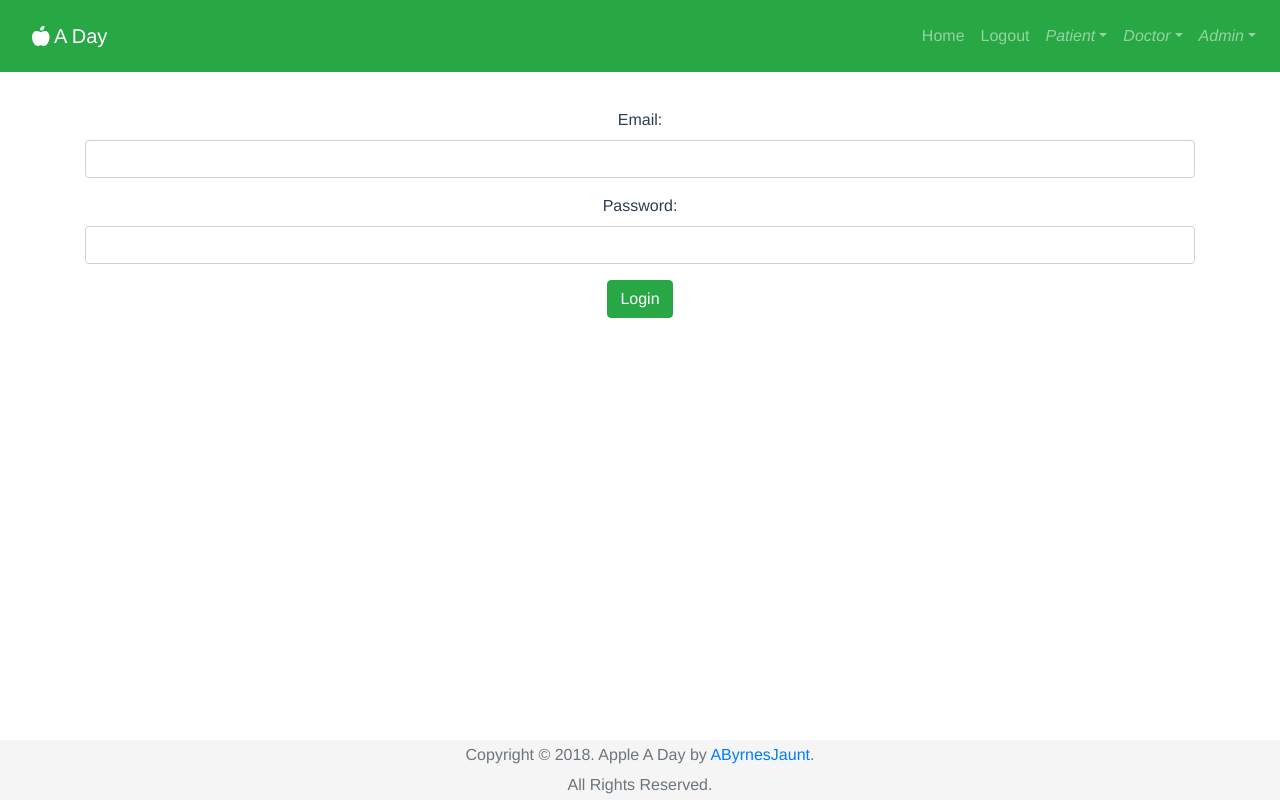
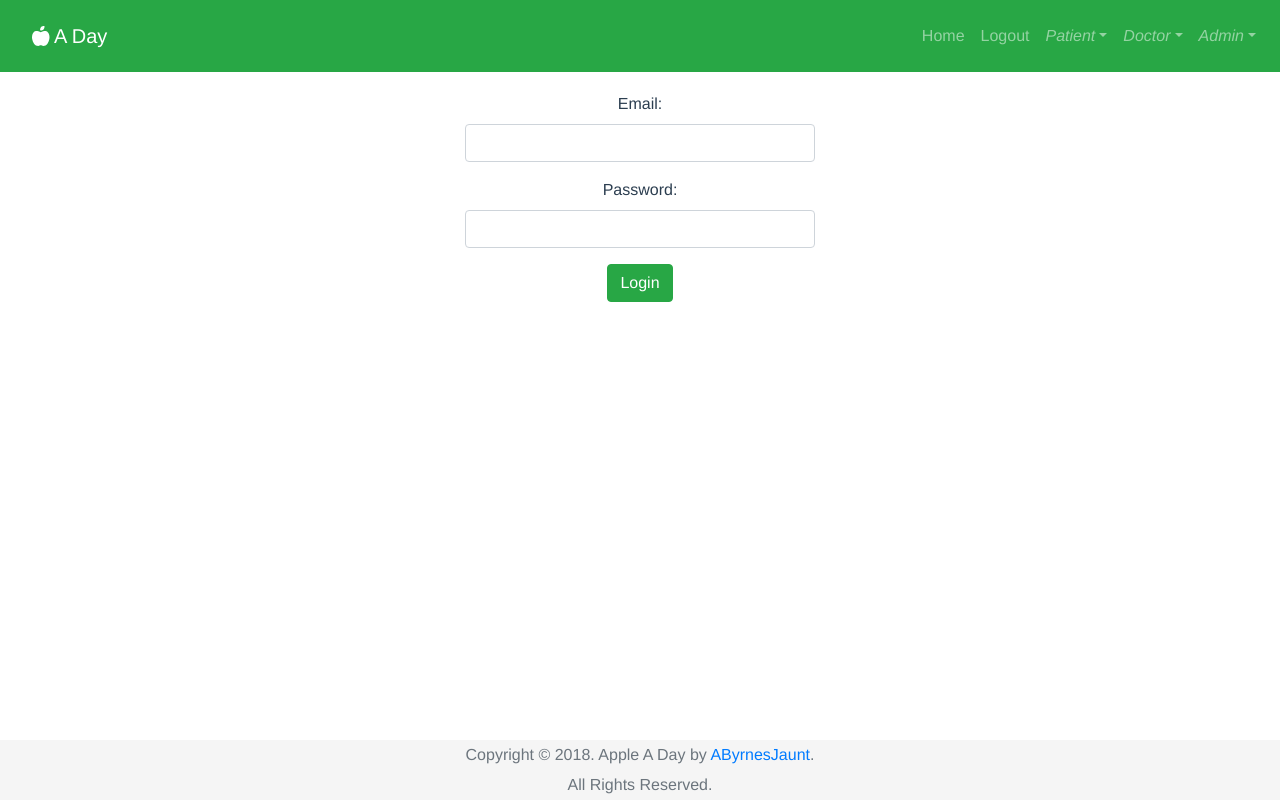
Before and after one commit to byrne-saw/apple-a-day, a Vue app: page / in a window 1280 px wide. Built offline with nearby package versions, Linux system fonts and the light colour scheme.

Commit message:
cleaning up login page

```diff
--- a/src/views/Login.vue
+++ b/src/views/Login.vue
@@ -1,10 +1,10 @@
 <template>
   <div class="login">
     <div class="container">
+      <div class="row">
+        <div class="col"></div>
+        <div class="col">
           <form v-on:submit.prevent="submit()">
-        <ul>
-          <li class="text-danger" v-for="error in errors">{{ error }}</li>
-        </ul>
             <div class="form-group">
               <label>Email:</label>
               <input type="email" class="form-control" v-model="email">
@@ -13,8 +13,14 @@
               <label>Password:</label>
               <input type="password" class="form-control" v-model="password">
             </div>
+            <ul>
+              <li class="text-danger" v-for="error in errors">{{ error }}</li>
+            </ul>
             <input type="submit" class="btn btn-success" value="Login">
           </form>
+        </div>
+        <div class="col"></div>
+      </div>
     </div>
   </div>
 </template>
```
Lines whose indentation alone changed are shown as unchanged.
